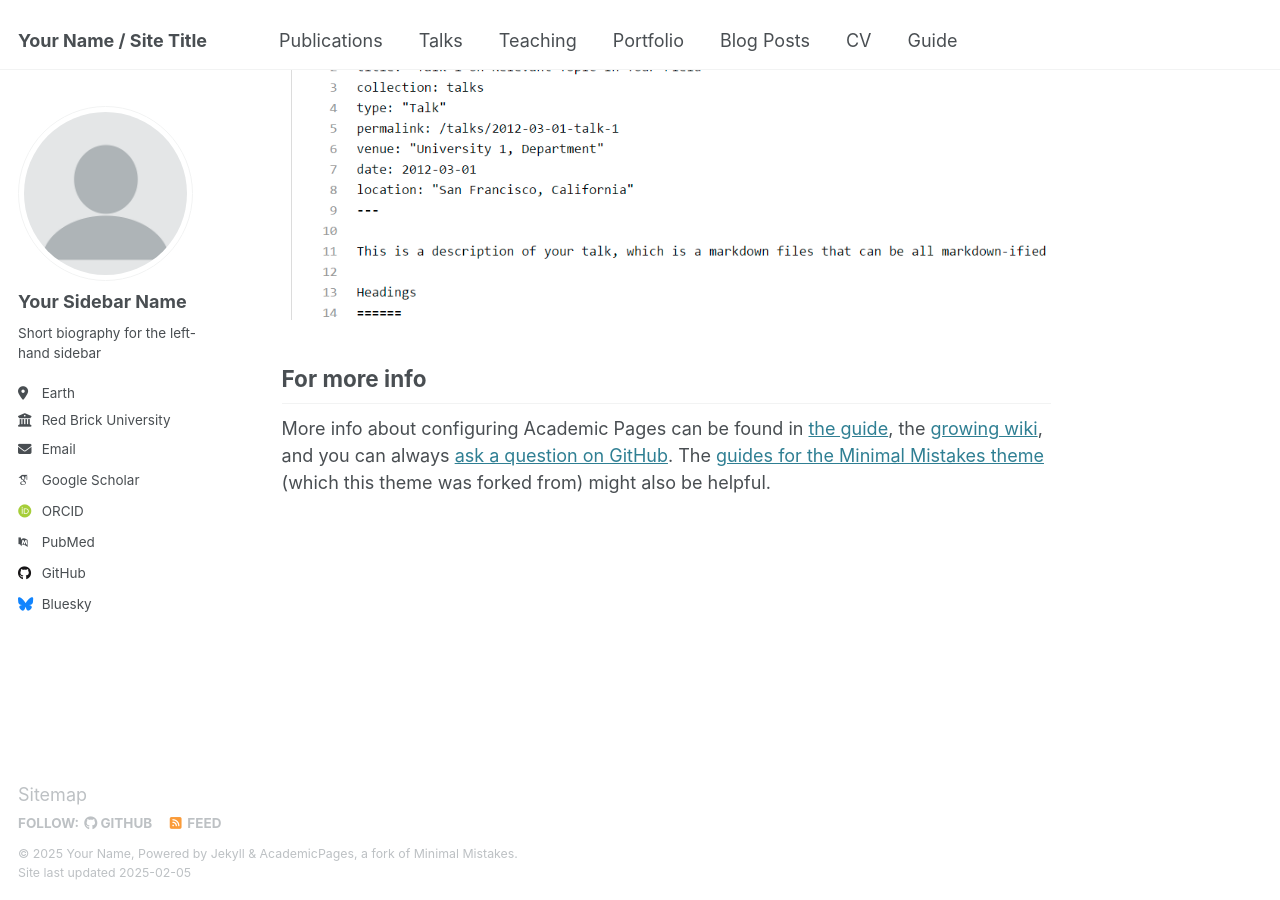
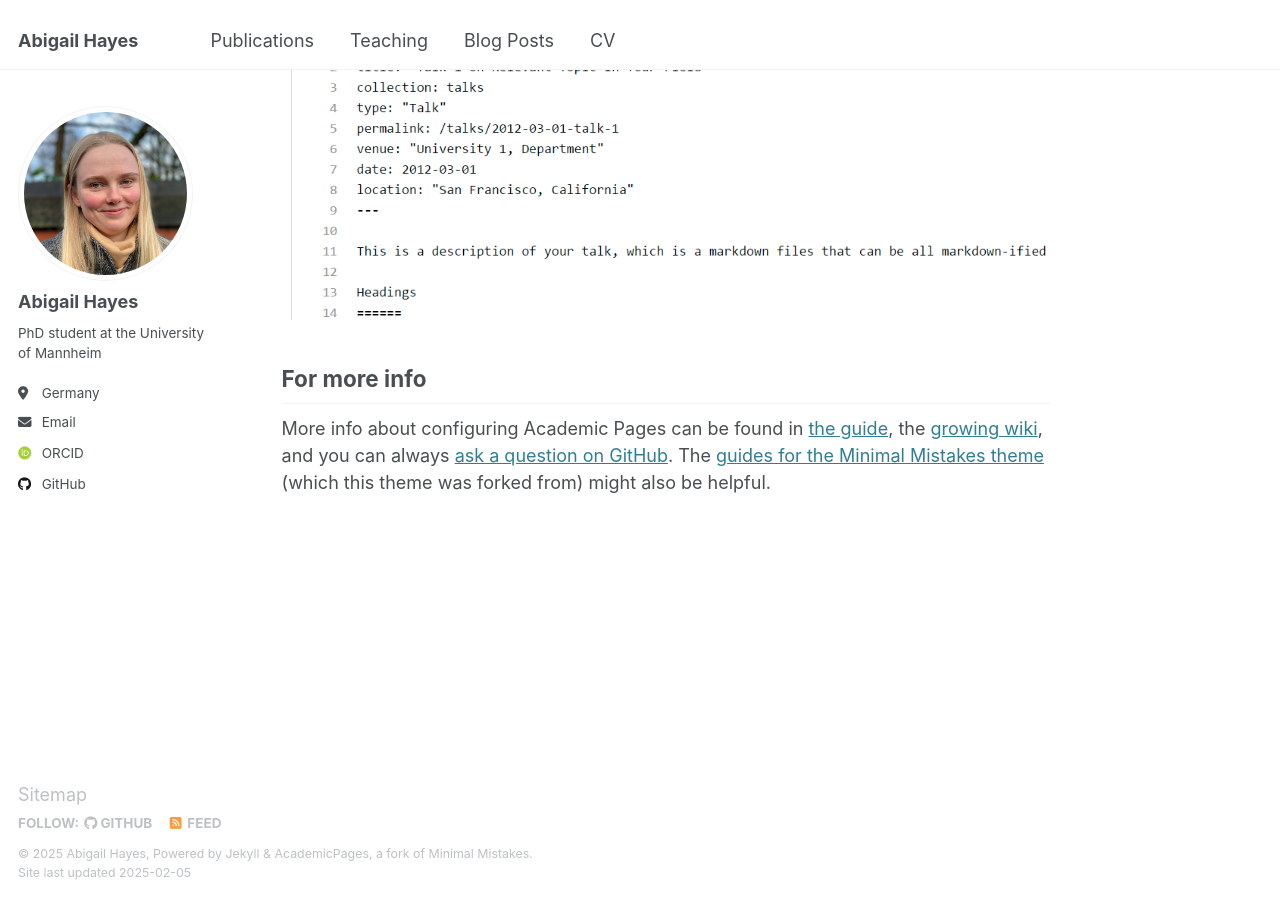
Before and after one commit to abigailhayes/abigailhayes.github.io, a Jekyll site: the page built from _pages/about.md, in a window 1280 px wide and 900 px high, scrolled down 2642 px. Built offline with Jekyll 4.4.1, drawn with Linux system fonts in a browser that asks for light colours; some web fonts are replaced.

Commit message:
Update homepage settings

```diff
--- a/_config.yml
+++ b/_config.yml
@@ -7,37 +7,37 @@
 # server process.
 
 # Basic Site Settings
-locale                   : "en-US"
+locale                   : "en-GB"
 site_theme               : "default"
-title                    : "Your Name / Site Title"
+title                    : "Abigail Hayes"
 title_separator          : "-"
-name                     : &name "Your Name"
+name                     : &name "Abigail Hayes"
 description              : &description "personal description"
-url                      : https://academicpages.github.io # the base hostname & protocol for your site e.g. "https://[your GitHub username].github.io"
+url                      : https://abigailhayes.github.io # the base hostname & protocol for your site e.g. "https://[your GitHub username].github.io"
 baseurl                  : "" # the subpath of your site, e.g. "/blog"
-repository               : "academicpages/academicpages.github.io"
+repository               : "abigailhayes/abigailhayes.github.io"
 
 # Site Author - The following control what appear as part of the author content on the side bar.
 #               If a field is blank the icon and link will not appear, otherwise it will be shown.
 #               Additional customization can be done by editing /_includes/author-profile.html
 author:
   # Biographic information
-  avatar           : "profile.png"
-  name             : "Your Sidebar Name"
+  avatar           : "profile.jpg"
+  name             : "Abigail Hayes"
   pronouns         : # example: "she/her"
-  bio              : "Short biography for the left-hand sidebar"
-  location         : "Earth"
-  employer         : "Red Brick University"
+  bio              : "PhD student at the University of Mannheim"
+  location         : "Germany"
+  employer         : #"Red Brick University"
   uri              : # URL
-  email            : "none@example.org"
+  email            : "abigail.hayes@uni-mannheim.de"
 
   # Academic websites
   arxiv            : # URL - Update with the correct link to your profile
-  googlescholar    : "https://scholar.google.com/citations?user=PS_CX0AAAAAJ"
+  googlescholar    : # "https://scholar.google.com/citations?user=PS_CX0AAAAAJ"
   impactstory      : # URL
-  orcid            : "http://orcid.org/yourorcidurl"
+  orcid            : "https://orcid.org/0009-0001-2238-7950"
   semantic         : # URL
-  pubmed           : "https://www.ncbi.nlm.nih.gov/pubmed/?term=john+snow"
+  pubmed           : # "https://www.ncbi.nlm.nih.gov/pubmed/?term=john+snow"
   researchgate     : # URL
   scopus           : # URL
 
@@ -45,12 +45,12 @@ author:
   bitbucket        : # Username - Update with your username on the site
   codepen          : # Username
   dribbble         : # Username
-  github           : "academicpages"
+  github           : "abigailhayes"
   kaggle           : # Username
   stackoverflow    : # User number or user number and name (i.e., use "1" or "1/jeff-atwood")
 
   # Social media
-  bluesky          : "bsky.app" # Replace this with you Bluesky username
+  bluesky          : # "bsky.app" # Replace this with you Bluesky username
   facebook         : # Username
   flickr           : # Username
   foursquare       : # Username
@@ -88,7 +88,7 @@ publication_category:
 teaser                   :  # filename of teaser fallback teaser image placed in /images/, .e.g. "500x300.png"
 breadcrumbs              : false # true, false (default)
 words_per_minute         : 160
-future                   : true
+future                   : false
 read_more                : "disabled" # if enabled, adds "Read more" links to excerpts
 talkmap_link             : false      #change to true to add link to talkmap on talks page
 comments:
```
Also changed, not shown: _data/navigation.yml (+6 -6 lines), images/profile.jpg (added), images/profile.png (deleted).
